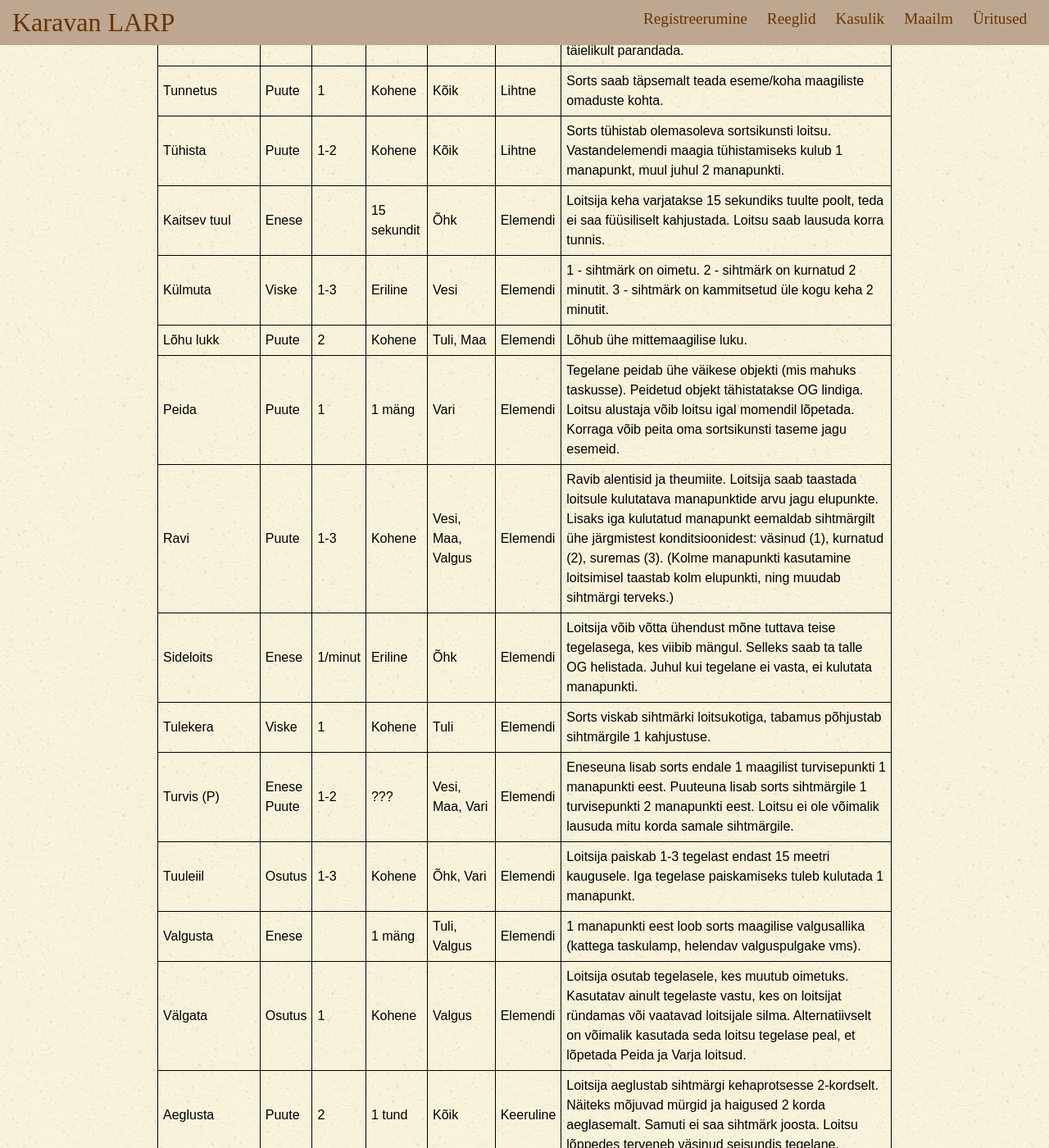
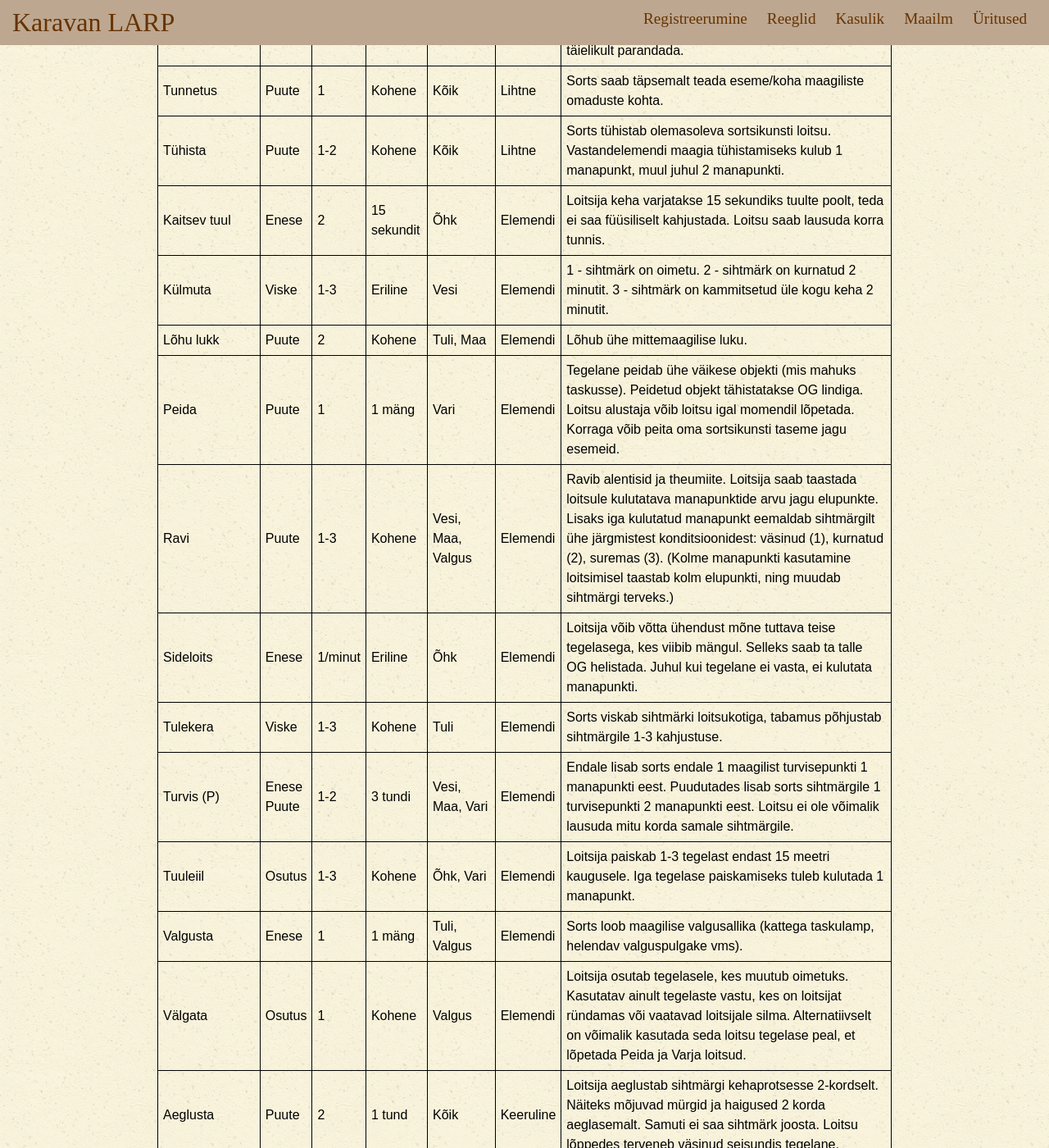
Before and after one commit to karavanlarp/karavanlarp.github.io, a Jekyll site: the page built from est/rules/sorcerer.md, in a window 1280 px wide and 1400 px high, scrolled down 439 px. Shown: the whole window at 82% size. Built offline with Jekyll 4.4.1, drawn with Linux system fonts in a browser that asks for light colours; some web fonts are replaced.

Commit message:
txt update

```diff
--- a/est/rules/sorcerer.md
+++ b/est/rules/sorcerer.md
@@ -8,21 +8,21 @@ title: Tegelasreeglid; Sorts
 
 |Loitsu nimi       |Tüüp|Mana|Kestus|Element|Tase|Kirjeldus|
 |------------------|---|---|---|----|---|---|
-|Elementaalkilp (P)|Enese|2|???|Kõik|Lihtne|Sorts tekitab enda ümber elemendikilbi, mis annab talle ühe maagilise turvisepunkti.
+|Elementaalkilp (P)|Enese|2|1 mäng|Kõik|Lihtne|Sorts tekitab enda ümber elemendikilbi, mis annab talle ühe maagilise turvisepunkti.
 |Elementaallöök| Puute|1-3|Kohene|Kõik|Lihtne|Tekitab sihtmärgile kuni sortsikunsti taseme jagu kahjustust. Iga tekitatud kahjustus maksab 1 manapunkti.
 |Elementaalravi|Puute|1|Kohene|Kõik|Lihtne|Tuli/Õhk/Valgus sorts suudab nende elementidega theumiidi kesta täielikult parandada. Vesi/Maa/Vari sorts suudab nende elementidega theumiidi kesta täielikult parandada.
 |Tunnetus|Puute|1|Kohene|Kõik|Lihtne|Sorts saab täpsemalt teada eseme/koha maagiliste omaduste kohta.
 |Tühista|Puute|1-2|Kohene|Kõik|Lihtne|Sorts tühistab olemasoleva sortsikunsti loitsu. Vastandelemendi maagia tühistamiseks kulub 1 manapunkt, muul juhul 2 manapunkti.
-|Kaitsev tuul|Enese||15 sekundit|Õhk|Elemendi|Loitsija keha varjatakse 15 sekundiks tuulte poolt, teda ei saa füüsiliselt kahjustada. Loitsu saab lausuda korra tunnis.
+|Kaitsev tuul|Enese|2|15 sekundit|Õhk|Elemendi|Loitsija keha varjatakse 15 sekundiks tuulte poolt, teda ei saa füüsiliselt kahjustada. Loitsu saab lausuda korra tunnis.
 |Külmuta|Viske|1-3|Eriline|Vesi|Elemendi|1 - sihtmärk on oimetu. 2 - sihtmärk on kurnatud 2 minutit. 3 - sihtmärk on kammitsetud üle kogu keha 2 minutit.
 |Lõhu lukk|Puute|2|Kohene|Tuli, Maa|Elemendi|Lõhub ühe mittemaagilise luku.
 |Peida|Puute|1|1 mäng|Vari|Elemendi|Tegelane peidab ühe väikese objekti (mis mahuks taskusse). Peidetud objekt tähistatakse OG lindiga. Loitsu alustaja võib loitsu igal momendil lõpetada. Korraga võib peita oma sortsikunsti taseme jagu esemeid.
 |Ravi|Puute|1-3|Kohene|Vesi, Maa, Valgus|Elemendi|Ravib alentisid ja theumiite. Loitsija saab taastada loitsule kulutatava manapunktide arvu jagu elupunkte. Lisaks iga kulutatud manapunkt eemaldab sihtmärgilt ühe järgmistest konditsioonidest: väsinud (1), kurnatud (2), suremas (3). (Kolme manapunkti kasutamine loitsimisel taastab kolm elupunkti, ning muudab sihtmärgi terveks.)
 |Sideloits|Enese|1/minut|Eriline|Õhk|Elemendi|Loitsija võib võtta ühendust mõne tuttava teise tegelasega, kes viibib mängul. Selleks saab ta talle OG helistada. Juhul kui tegelane ei vasta, ei kulutata manapunkti.
-|Tulekera|Viske|1|Kohene|Tuli|Elemendi|Sorts viskab sihtmärki loitsukotiga, tabamus põhjustab sihtmärgile 1 kahjustuse.
-|Turvis (P)|Enese<br />Puute|1-2|???|Vesi, Maa, Vari|Elemendi|Eneseuna lisab sorts endale 1 maagilist turvisepunkti 1 manapunkti eest. Puuteuna lisab sorts sihtmärgile 1 turvisepunkti 2 manapunkti eest. Loitsu ei ole võimalik lausuda mitu korda samale sihtmärgile.
+|Tulekera|Viske|1-3|Kohene|Tuli|Elemendi|Sorts viskab sihtmärki loitsukotiga, tabamus põhjustab sihtmärgile 1-3 kahjustuse.
+|Turvis (P)|Enese<br />Puute|1-2|3 tundi|Vesi, Maa, Vari|Elemendi|Endale lisab sorts endale 1 maagilist turvisepunkti 1 manapunkti eest. Puudutades lisab sorts sihtmärgile 1 turvisepunkti 2 manapunkti eest. Loitsu ei ole võimalik lausuda mitu korda samale sihtmärgile.
 |Tuuleiil|Osutus|1-3|Kohene|Õhk, Vari |Elemendi|Loitsija paiskab 1-3 tegelast endast 15 meetri kaugusele. Iga tegelase paiskamiseks tuleb kulutada 1 manapunkt.
-|Valgusta |Enese||1 mäng|Tuli, Valgus|Elemendi|1 manapunkti eest loob sorts maagilise valgusallika (kattega taskulamp, helendav valguspulgake vms).
+|Valgusta |Enese|1|1 mäng|Tuli, Valgus|Elemendi|Sorts loob maagilise valgusallika (kattega taskulamp, helendav valguspulgake vms).
 |Välgata |Osutus|1|Kohene|Valgus|Elemendi|Loitsija osutab tegelasele, kes muutub oimetuks. Kasutatav ainult tegelaste vastu, kes on loitsijat ründamas või vaatavad loitsijale silma. Alternatiivselt on võimalik kasutada seda loitsu tegelase peal, et lõpetada Peida ja Varja loitsud.
 |Aeglusta|Puute|2|1 tund|Kõik|Keeruline|Loitsija aeglustab sihtmärgi kehaprotsesse 2-kordselt. Näiteks mõjuvad mürgid ja haigused 2 korda aeglasemalt. Samuti ei saa sihtmärk joosta. Loitsu lõppedes terveneb väsinud seisundis tegelane.
 |Kehatus (P)|Enese|4|15 minutit|Kõik|Keeruline|Tegelane muutub kehatuks. Teda ei mõjuta mittemaagilised relvalöögid ja lõksud. Kehatud tegelane ei saa võidelda ega loitsida. Kehatus kestab kuni 15 minutit.
```
